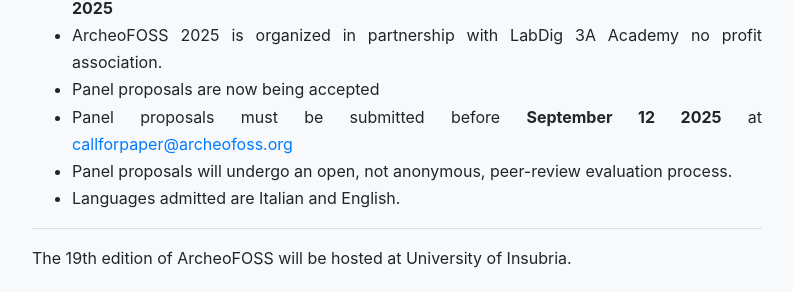
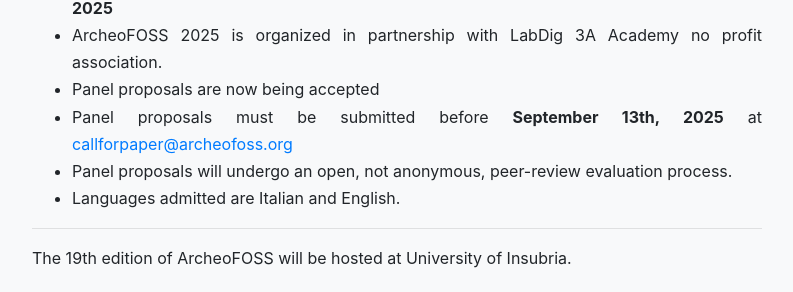
Before and after one commit to archeofoss/archeofoss, a Jekyll site: the page built from 2025/call-for-panels.md, in a window 1280 px wide and 1400 px high, scrolled down 257 px. Shown: the part 153-445 px from the top of the window, without its empty margins (243-1036 px from the left). Built offline with Jekyll 4.4.1, drawn with Linux system fonts in a browser that asks for light colours; nearby versions of some CDN libraries; some of the changed text lies outside the part shown.

Commit message:
call for panels is extended until September 13th 2025

```diff
--- a/2025/call-for-panels.md
+++ b/2025/call-for-panels.md
@@ -11,7 +11,7 @@
 - ArcheoFOSS 2025 will be held at University of Insubria - (Varese) **27th - 28th November 2025**
 - ArcheoFOSS 2025 is organized in partnership with LabDig 3A Academy no profit association.
 - Panel proposals are now being accepted
-- Panel proposals must be submitted before **September 12 2025** at [callforpaper@archeofoss.org](mailto:callforpaper@archeofoss.org)
+- Panel proposals must be submitted before **September 13th, 2025** at [callforpaper@archeofoss.org](mailto:callforpaper@archeofoss.org)
 - Panel proposals will undergo an open, not anonymous, peer-review evaluation process.
 - Languages admitted are Italian and English.
 
@@ -49,6 +49,6 @@
 
 Proposals for panels **must** fully comply with the ArcheoFOSS mission, regarding free and open source software or hardware, open processes, open data, open science in the archaeological or more generally in the heritage domain.
 
-Proposals must be submitted via email, at [callforpaper@archeofoss.org](mailto:callforpaper@archeofoss.org) before **September 12 2025**, and must be licensed as CC-BY.
+Proposals must be submitted via email, at [callforpaper@archeofoss.org](mailto:callforpaper@archeofoss.org) before **September 13th, 2025**, and must be licensed as CC-BY.
 
 A maximum of **10 panels** will be accepted.
```
Also changed, not shown: 2025/index.md (+1 -1 lines).
